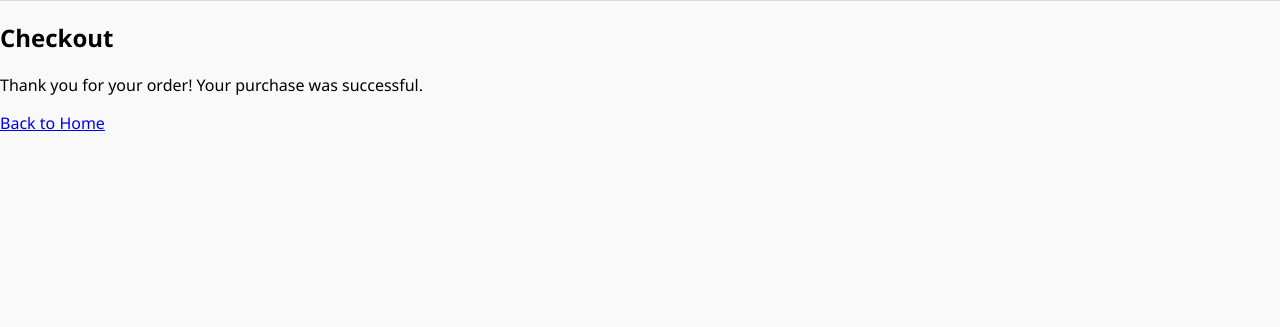
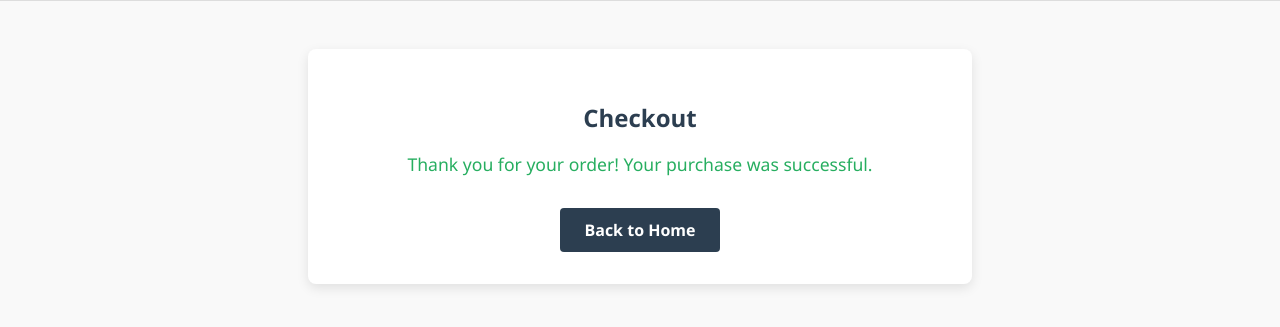
Before and after one commit to praveshgrewal/E-Shop, a Flask app: template templates/checkout.html in a window 1280 px wide. Shown: the part 54-381 px from the top of the page. Run offline with Flask 3, Linux system fonts and the light colour scheme; the template is opened without the code that fills it, so the values that code supplies are empty.

Commit message:
Update checkout.html

```diff
--- a/templates/checkout.html
+++ b/templates/checkout.html
@@ -1,6 +1,45 @@
 {% extends 'base.html' %}
 {% block content %}
-<h2>Checkout</h2>
-<p>Thank you for your order! Your purchase was successful.</p>
-<a href="{{ url_for('index') }}">Back to Home</a>
+<style>
+    .checkout-container {
+        max-width: 600px;
+        margin: 3rem auto;
+        background: #ffffff;
+        padding: 2rem;
+        border-radius: 8px;
+        box-shadow: 0 4px 12px rgba(0, 0, 0, 0.1);
+        text-align: center;
+    }
+
+    .checkout-container h2 {
+        color: #2c3e50;
+        margin-bottom: 1rem;
+    }
+
+    .checkout-container p {
+        font-size: 1.1rem;
+        color: #27ae60;
+        margin-bottom: 2rem;
+    }
+
+    .checkout-container a {
+        display: inline-block;
+        padding: 0.7rem 1.5rem;
+        background-color: #2c3e50;
+        color: white;
+        text-decoration: none;
+        border-radius: 4px;
+        font-weight: bold;
+    }
+
+    .checkout-container a:hover {
+        background-color: #1abc9c;
+    }
+</style>
+
+<div class="checkout-container">
+    <h2>Checkout</h2>
+    <p>Thank you for your order! Your purchase was successful.</p>
+    <a href="{{ url_for('index') }}">Back to Home</a>
+</div>
 {% endblock %}
```
